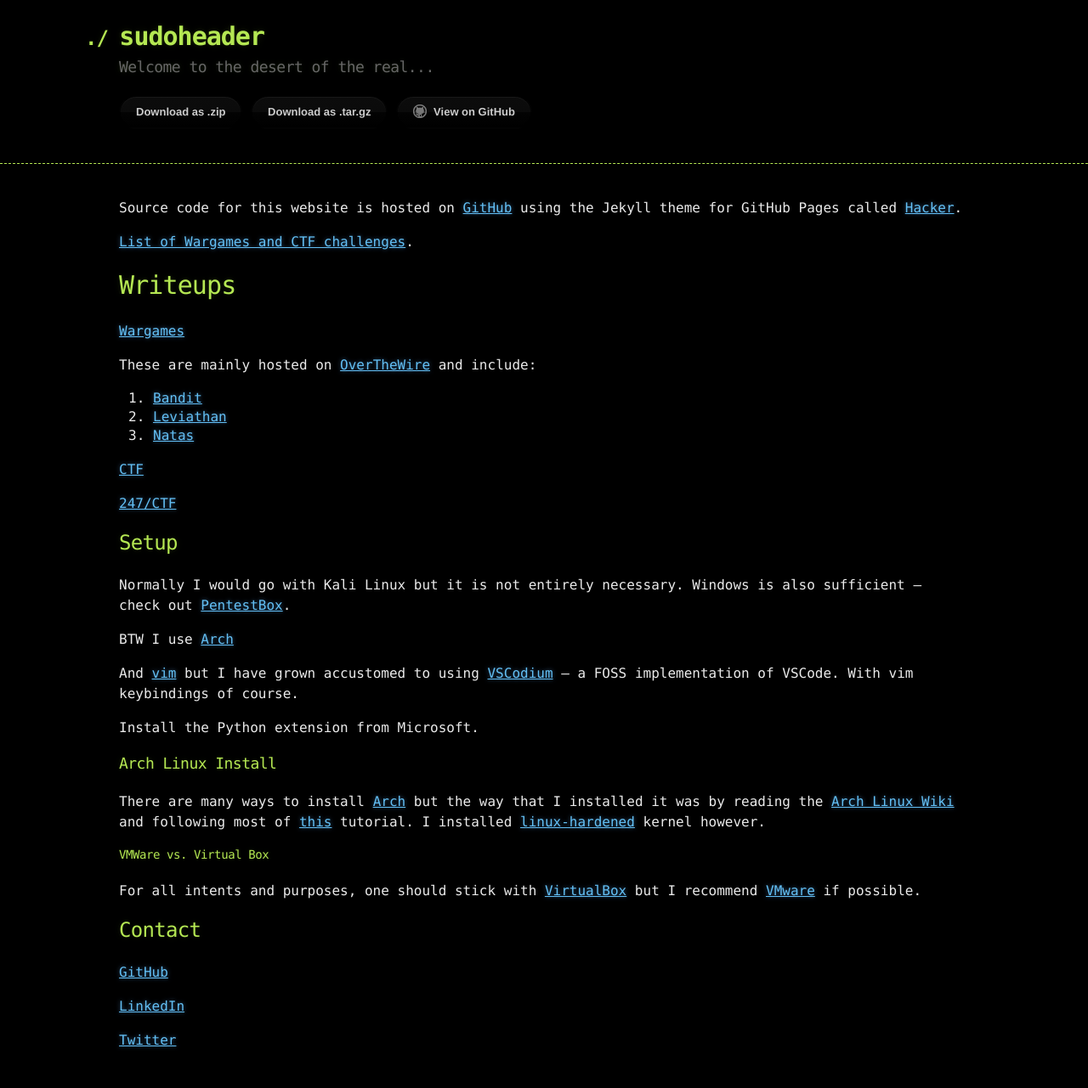
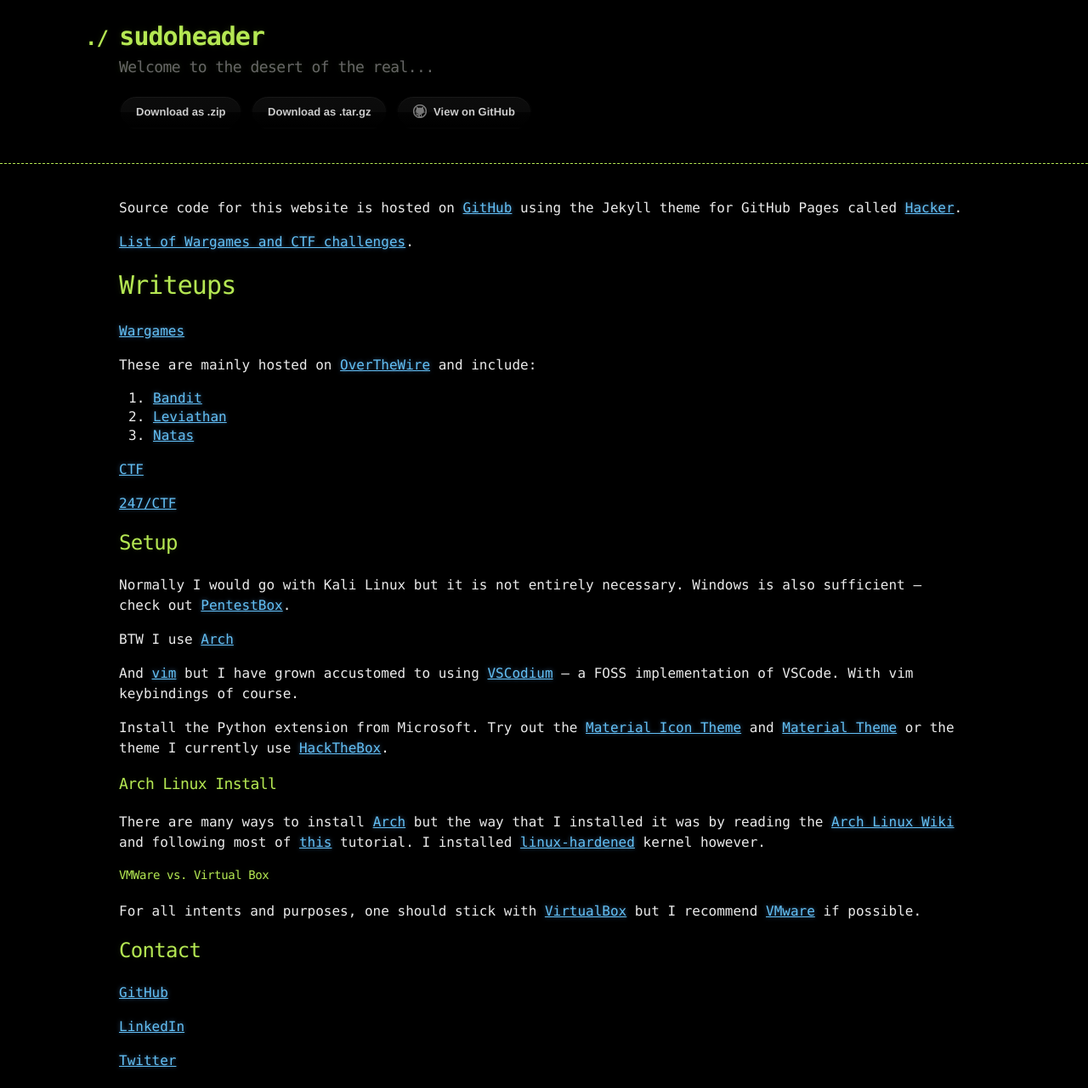
Before and after one commit to sudoheader/sudoheader.github.io, a Jekyll site: the page built from index.md, in a window 1280 px wide. Shown: the whole page at 85% size. Built offline with Jekyll 4.4.1, drawn with Linux system fonts in a browser that asks for light colours; before the commit the page ends 1257 px from its top, so only the background shows below that.

Commit message:
Update index.md

```diff
--- a/index.md
+++ b/index.md
@@ -28,7 +28,7 @@ BTW I use [Arch](https://archlinux.org)
 
 And [vim](https://vim.org) but I have grown accustomed to using [VSCodium](https://vscodium.com/) --- a FOSS implementation of VSCode. With vim keybindings of course.
 
-Install the Python extension from Microsoft.
+Install the Python extension from Microsoft. Try out the [Material Icon Theme](https://github.com/PKief/vscode-material-icon-theme) and [Material Theme](https://marketplace.visualstudio.com/items?itemName=Equinusocio.vsc-material-theme) or the theme I currently use [HackTheBox](https://marketplace.visualstudio.com/items?itemName=silofy.hackthebox).
 
 ### Arch Linux Install
 
```
